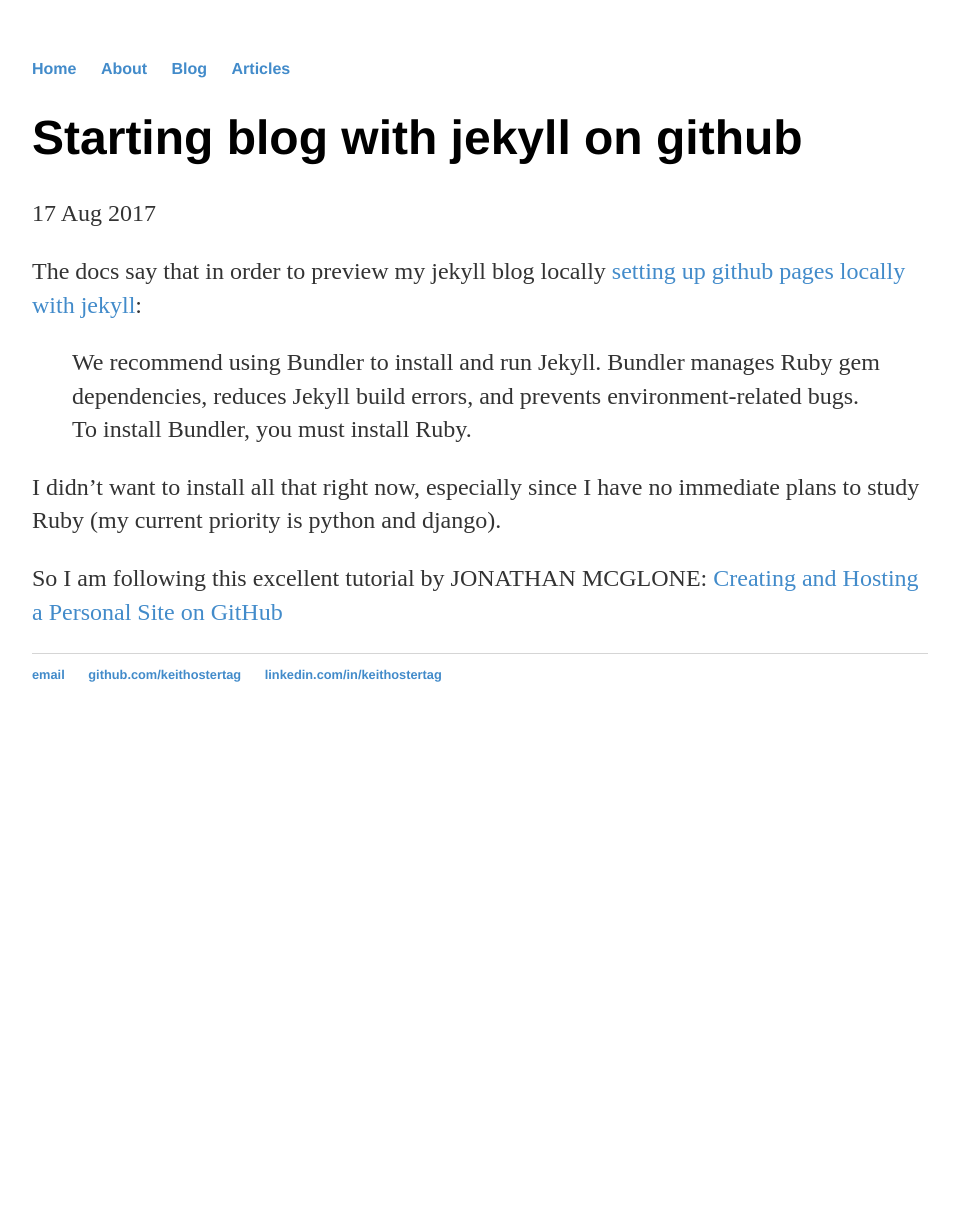
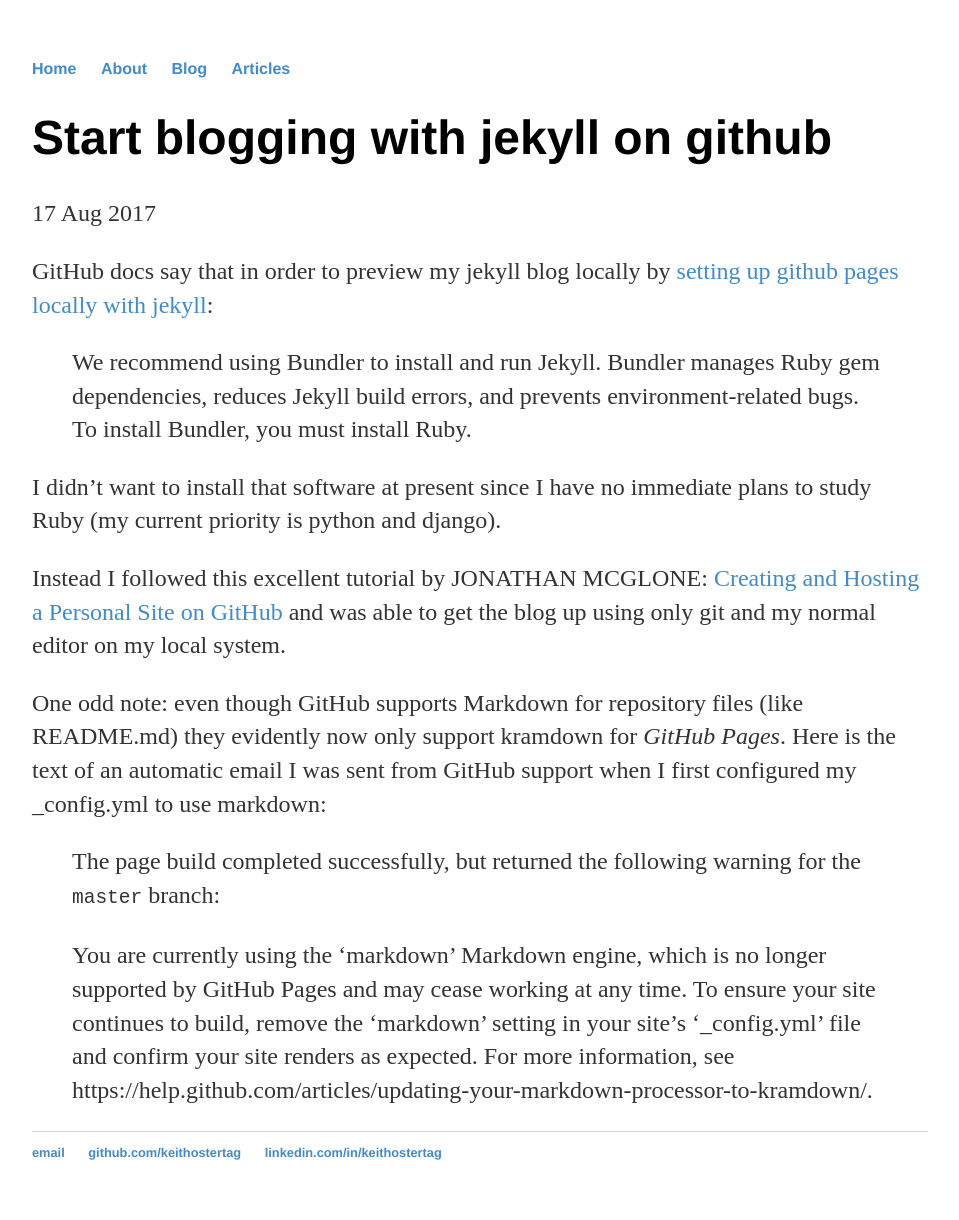
Before and after one commit to keithostertag/keithostertag.github.io, a Jekyll site: the page built from _posts/2017-08-17-starting-blog-with-jekyll-on-github.md, in a window 1280 px wide. Shown: the whole page, without its empty margins (160-1119 px from the left). Built offline with Jekyll 4.4.1, drawn with Linux system fonts in a browser that asks for light colours; before the commit the page ends 900 px from its top, so only the background shows below that.

Commit message:
minor edit

```diff
--- a/_posts/2017-08-17-starting-blog-with-jekyll-on-github.md
+++ b/_posts/2017-08-17-starting-blog-with-jekyll-on-github.md
@@ -1,13 +1,19 @@
 ---
 layout: post
-title: "Starting blog with jekyll on github"
+title: "Start blogging with jekyll on github"
 date: 2017-08-17
 ---
 
-The docs say that in order to preview my jekyll blog locally [setting up github pages locally with jekyll]( https://help.github.com/articles/setting-up-your-github-pages-site-locally-with-jekyll/#requirements):
+GitHub docs say that in order to preview my jekyll blog locally by [setting up github pages locally with jekyll]( https://help.github.com/articles/setting-up-your-github-pages-site-locally-with-jekyll/#requirements):
 
 > We recommend using Bundler to install and run Jekyll. Bundler manages Ruby gem dependencies, reduces Jekyll build errors, and prevents environment-related bugs. To install Bundler, you must install Ruby.
 
-I didn't want to install all that right now, especially since I have no immediate plans to study Ruby (my current priority is python and django).
+I didn't want to install that software at present since I have no immediate plans to study Ruby (my current priority is python and django).
 
-So I am following this excellent tutorial by JONATHAN MCGLONE: [Creating and Hosting a Personal Site on GitHub](http://jmcglone.com/guides/github-pages/)
+Instead I followed this excellent tutorial by JONATHAN MCGLONE: [Creating and Hosting a Personal Site on GitHub](http://jmcglone.com/guides/github-pages/) and was able to get the blog up using only git and my normal editor on my local system.
+
+One odd note: even though GitHub supports Markdown for repository files (like README.md) they evidently now only support kramdown for _GitHub Pages_. Here is the text of an automatic email I was sent from GitHub support when I first configured my _config.yml to use markdown:
+
+> The page build completed successfully, but returned the following warning for the `master` branch:
+
+> You are currently using the 'markdown' Markdown engine, which is no longer supported by GitHub Pages and may cease working at any time. To ensure your site continues to build, remove the 'markdown' setting in your site's '_config.yml' file and confirm your site renders as expected. For more information, see https://help.github.com/articles/updating-your-markdown-processor-to-kramdown/.
```
